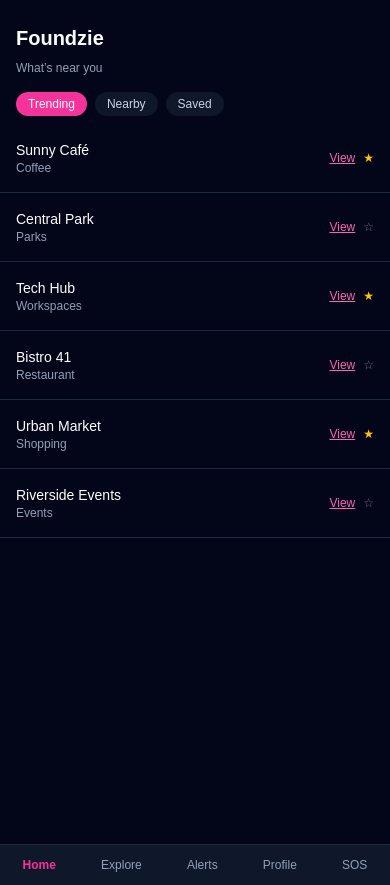
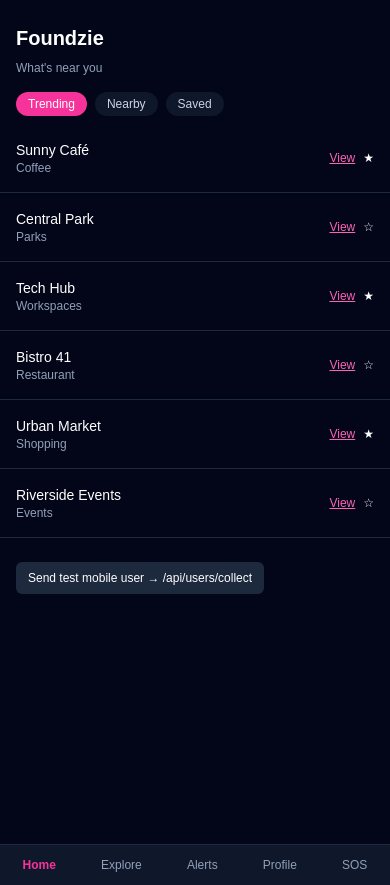
Before and after one commit to Foundzie/foundzie-v2, a Next.js app: page /mobile in a window 390 px wide. Built offline with nearby package versions, Linux system fonts and the light colour scheme.

Commit message:
feat: mobile can send lightweight user to /api/users/collect

```diff
--- a/src/app/mobile/page.tsx
+++ b/src/app/mobile/page.tsx
@@ -30,9 +30,7 @@ export default function MobileHomePage() {
     const isSaved = savedIds.includes(id);
 
     // update UI immediately
-    setSavedIds((prev) =>
-      isSaved ? prev.filter((x) => x !== id) : [...prev, id]
-    );
+    setSavedIds((prev) => (isSaved ? prev.filter((x) => x !== id) : [...prev, id]));
 
     // tell backend
     try {
@@ -46,7 +44,27 @@ export default function MobileHomePage() {
       });
     } catch (err) {
       console.error("Failed to update saved on server", err);
-      // optional: revert UI here if you want
+      // optional: you could revert UI here if you want
+    }
+  };
+
+  // 🔴 new: send lightweight user to backend
+  const sendCollectedUser = async () => {
+    try {
+      const res = await fetch("/api/users/collect", {
+        method: "POST",
+        headers: { "Content-Type": "application/json" },
+        body: JSON.stringify({
+          name: "Mobile visitor",
+          email: "no-email@example.com",
+          source: "mobile-home",
+        }),
+      });
+      const data = await res.json();
+      console.log("collect result:", data);
+      // for now we just log it — admin /api/users will show it on local runs
+    } catch (err) {
+      console.error("failed to collect user from mobile", err);
     }
   };
 
@@ -60,7 +78,7 @@ export default function MobileHomePage() {
     <main className="min-h-screen bg-slate-950 text-white">
       <div className="px-4 pt-6 pb-2 space-y-2">
         <h1 className="text-xl font-bold">Foundzie</h1>
-        <p className="text-xs text-slate-400">What’s near you</p>
+        <p className="text-xs text-slate-400">What&apos;s near you</p>
       </div>
 
       {/* Tabs */}
@@ -70,9 +88,7 @@ export default function MobileHomePage() {
             key={tab}
             onClick={() => setActiveTab(tab as any)}
             className={`px-3 py-1 rounded-full text-xs ${
-              activeTab === tab
-                ? "bg-pink-500 text-white"
-                : "bg-slate-900 text-slate-300"
+              activeTab === tab ? "bg-pink-500 text-white" : "bg-slate-900 text-slate-300"
             }`}
           >
             {tab[0].toUpperCase() + tab.slice(1)}
@@ -80,12 +96,12 @@ export default function MobileHomePage() {
         ))}
       </div>
 
-      {/* List */}
+      {/* list */}
       <ul>
         {shownPlaces.length === 0 && activeTab === "saved" ? (
-          <li className="px-4 py-8 text-slate-500 text-center">
-            No saved places yet.
-          </li>
+            <li className="px-4 py-8 text-slate-500 text-center">
+              No saved places yet.
+            </li>
         ) : null}
 
         {shownPlaces.map((p) => (
@@ -108,11 +124,7 @@ export default function MobileHomePage() {
 
               <button
                 onClick={() => toggleSave(p.id.toString())}
-                className={`text-xs ${
-                  savedIds.includes(p.id.toString())
-                    ? "text-yellow-400"
-                    : "text-slate-500"
-                }`}
+                className="text-xs"
               >
                 {savedIds.includes(p.id.toString()) ? "★" : "☆"}
               </button>
@@ -120,6 +132,16 @@ export default function MobileHomePage() {
           </li>
         ))}
       </ul>
+
+      {/* 🔴 new test button at bottom */}
+      <div className="px-4 py-6">
+        <button
+          onClick={sendCollectedUser}
+          className="text-xs bg-slate-800 rounded-md px-3 py-2"
+        >
+          Send test mobile user → /api/users/collect
+        </button>
+      </div>
     </main>
   );
 }
```
